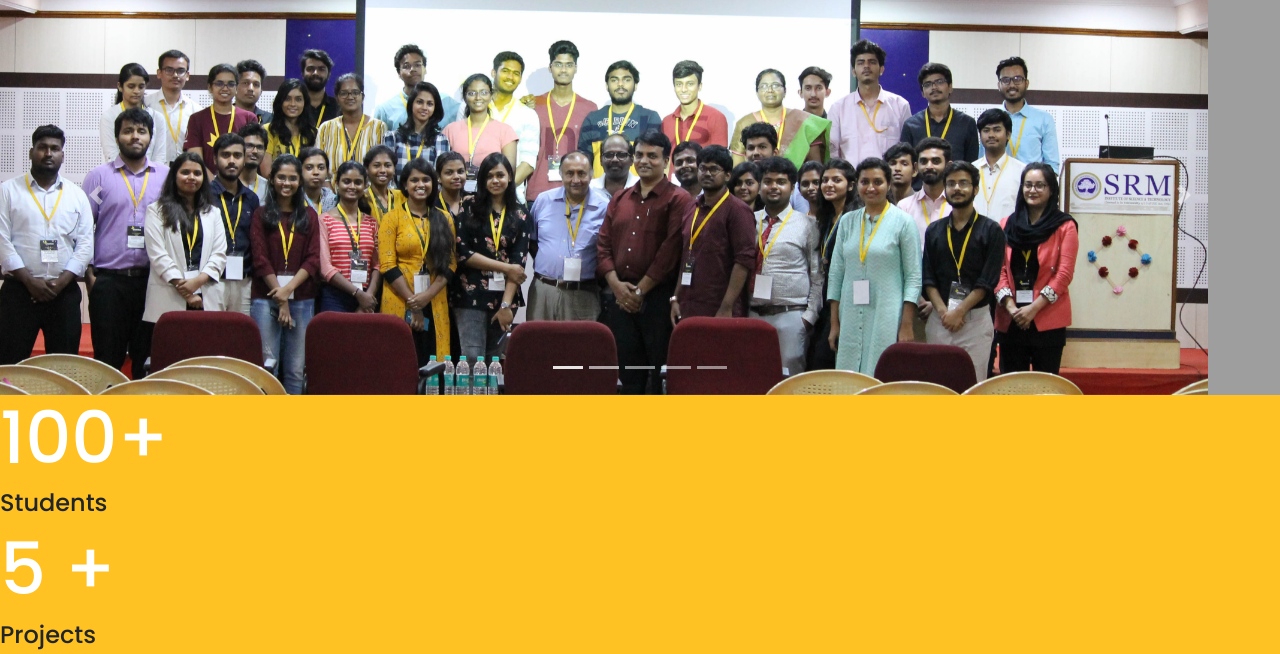
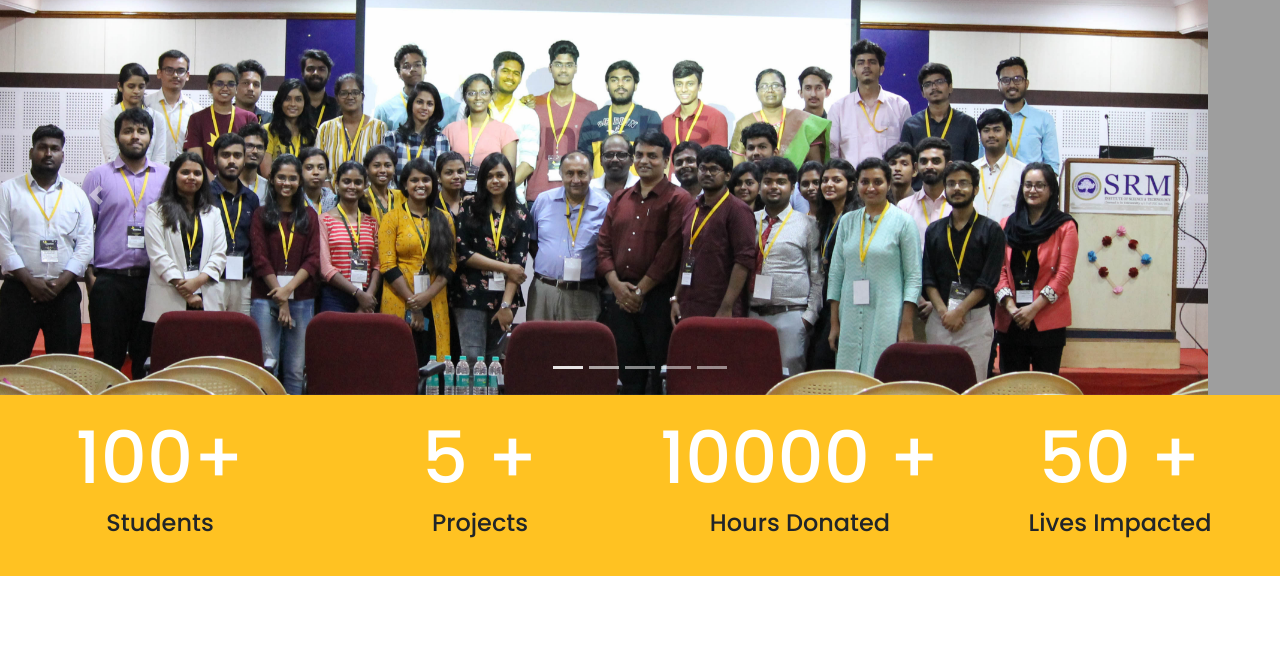
Before and after one commit to aryanraj2713/OFFICIAL-WEBSITE, a plain HTML site: page index.html in a window 1280 px wide. Shown: the part 105-759 px from the top of the page. Drawn offline with nearby package versions, Linux system fonts and the light colour scheme; grey boxes are pictures that could not be loaded.

Commit message:
css update

```diff
--- a/index.css
+++ b/index.css
@@ -93,3 +93,17 @@ html, body {height: 100%;
     background-position: center top; */
     height:400px;
 }
+.columns {
+  margin-top: 20px;
+  padding-bottom: 30px;
+  text-align: center;
+  float: left;
+  width: 25%;
+}
+
+/* Clear floats after the columns */
+.rows:after {
+  content: "";
+  display: table;
+  clear: both;
+}
```
